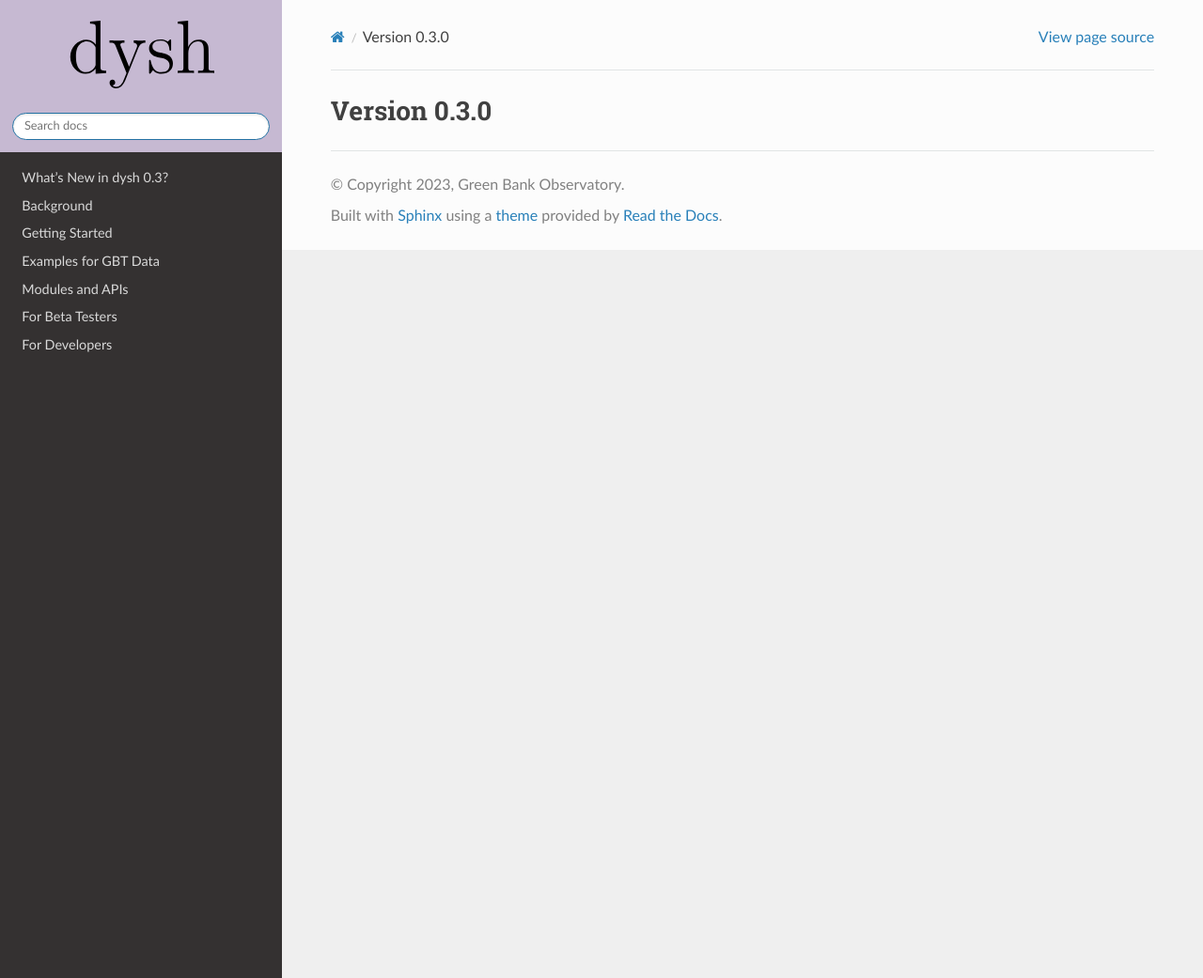
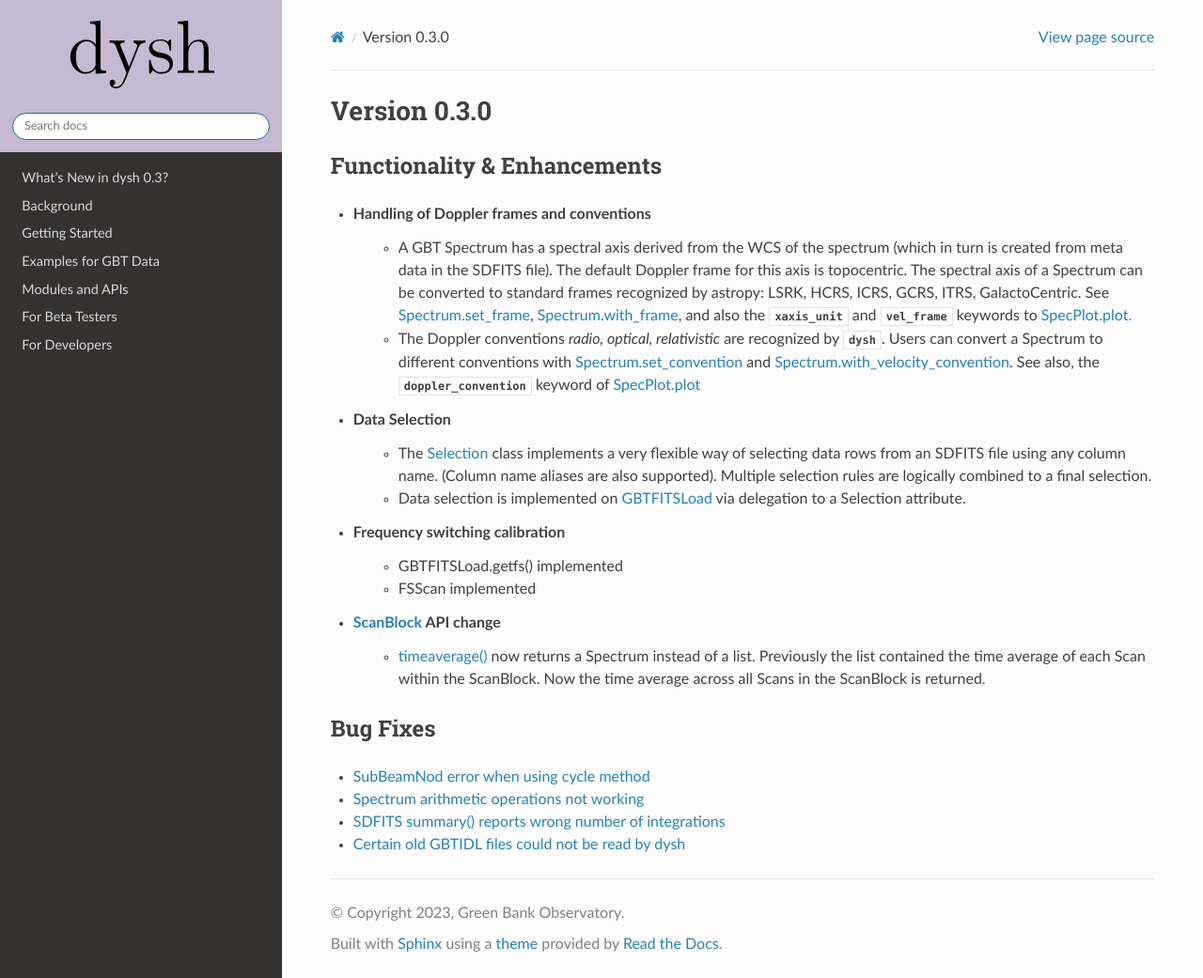
Before and after one commit to GreenBankObservatory/dysh, a Sphinx documentation site: the page built from docs/source/whatsnew/CHANGES.rst, in a window 1280 px wide and 1041 px high. Shown: the whole window at 94% size. Built offline with Sphinx 7.4.7 and the Read the Docs theme 2.0.0, drawn with Linux system fonts in a browser that asks for light colours; the version number could not be read and is left out.

Commit message:
flesh out changelog

```diff
--- a/docs/source/whatsnew/CHANGES.rst
+++ b/docs/source/whatsnew/CHANGES.rst
@@ -1,3 +1,25 @@
 
 Version 0.3.0
 ==============
+
+Functionality & Enhancements
+---------------------------------
+- Handling of Doppler frames and conventions
+    - A GBT Spectrum has a spectral axis derived from the WCS of the spectrum (which in turn is created from meta data in the SDFITS file).  The default Doppler frame for this axis is topocentric.  The spectral axis of a Spectrum can be converted to standard frames recognized by astropy: LSRK, HCRS, ICRS, GCRS, ITRS, GalactoCentric. See `Spectrum.set_frame <https://dysh.readthedocs.io/en/release-0.3.0/modules/dysh.spectra.html#dysh.spectra.spectrum.Spectrum.set_frame>`_, `Spectrum.with_frame <https://dysh.readthedocs.io/en/release-0.3.0/modules/dysh.spectra.html#dysh.spectra.spectrum.Spectrum.with_frame>`_, and also the `xaxis_unit` and `vel_frame` keywords to `SpecPlot.plot.  <https://dysh.readthedocs.io/en/release-0.3.0/modules/dysh.plot.html#dysh.plot.specplot.SpectrumPlot.plot>`_
+    -  The Doppler conventions *radio, optical, relativistic* are recognized by `dysh`.  Users can convert a Spectrum to different conventions with `Spectrum.set_convention <https://dysh.readthedocs.io/en/release-0.3.0/modules/dysh.spectra.html#dysh.spectra.spectrum.Spectrum.set_convention>`_ and `Spectrum.with_velocity_convention <https://dysh.readthedocs.io/en/release-0.3.0/modules/dysh.spectra.html#dysh.spectra.spectrum.Spectrum.set_convention>`_.  See also, the `doppler_convention` keyword of  `SpecPlot.plot <https://dysh.readthedocs.io/en/release-0.3.0/modules/dysh.plot.html#dysh.plot.specplot.SpectrumPlot.plot>`_
+- Data Selection
+    - The `Selection <https://dysh.readthedocs.io/en/release-0.3.0/modules/dysh.util.html#dysh.util.selection.Selection>`_ class implements a very flexible way of selecting data rows from an SDFITS file using any column name.  (Column name aliases are also supported).  Multiple selection rules are logically combined to a final selection.
+    - Data selection is implemented on `GBTFITSLoad <https://dysh.readthedocs.io/en/release-0.3.0/modules/dysh.fits.html#module-dysh.fits.gbtfitsload>`_ via delegation to a Selection attribute.
+- Frequency switching calibration
+    - GBTFITSLoad.getfs() implemented
+    - FSScan implemented
+
+- `ScanBlock <https://dysh.readthedocs.io/en/release-0.3.0/modules/dysh.spectra.html#dysh.spectra.scan.ScanBlock>`_  API change
+    - `timeaverage() <https://dysh.readthedocs.io/en/release-0.3.0/modules/dysh.spectra.html#dysh.spectra.scan.ScanBlock.timeaverage>`_ now returns a Spectrum instead of a list.  Previously the list contained the time average of each Scan within the ScanBlock.   Now the time average across all Scans in the ScanBlock is returned.
+
+Bug Fixes
+-----------
+-  `SubBeamNod error when using cycle method <https://github.com/GreenBankObservatory/dysh/issues/207>`_
+-  `Spectrum arithmetic operations not working <https://github.com/GreenBankObservatory/dysh/issues/208>`_
+-  `SDFITS summary() reports wrong number of integrations <https://github.com/GreenBankObservatory/dysh/issues/211>`_
+- `Certain old GBTIDL files could not be read by dysh <https://github.com/GreenBankObservatory/dysh/issues/216>`_
```
